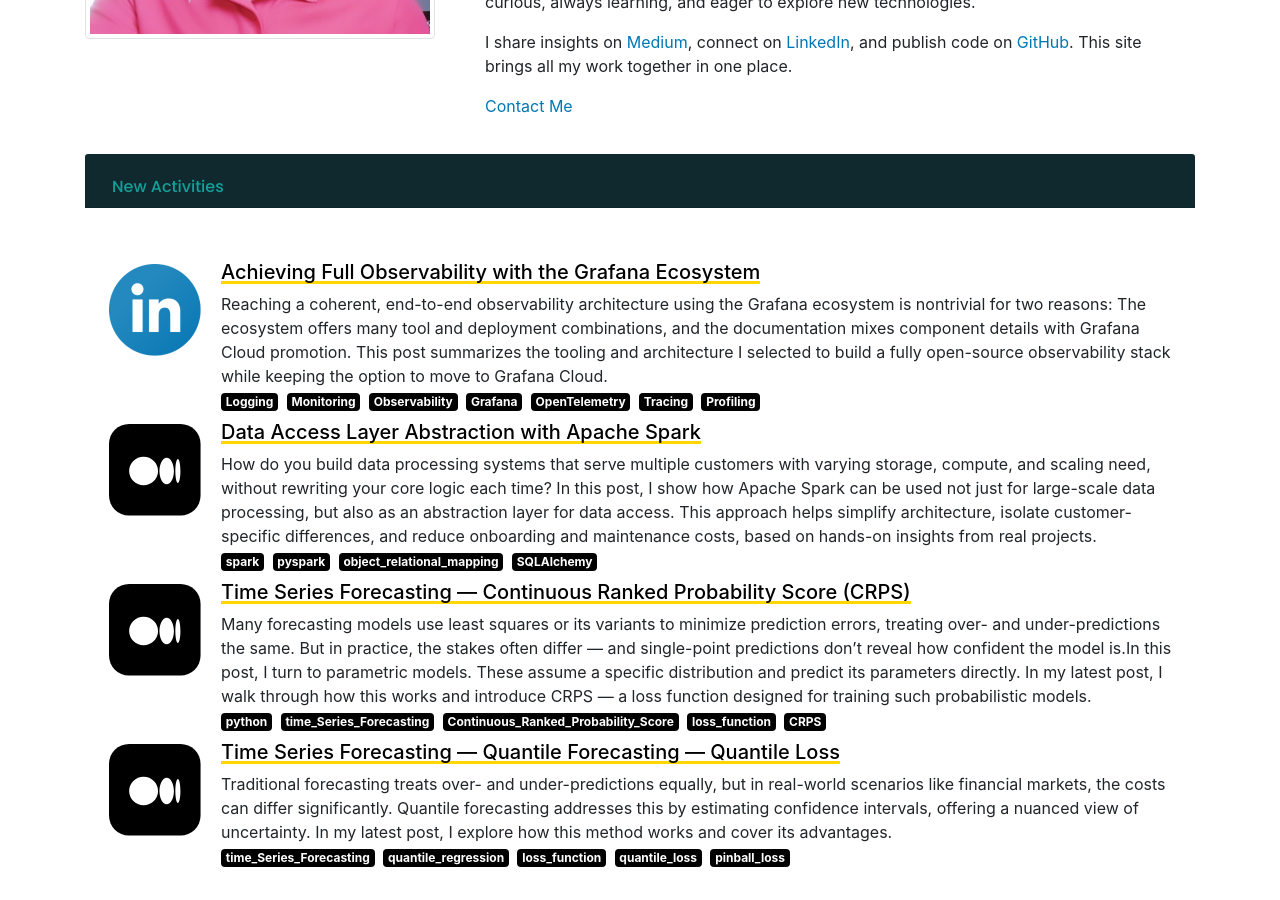
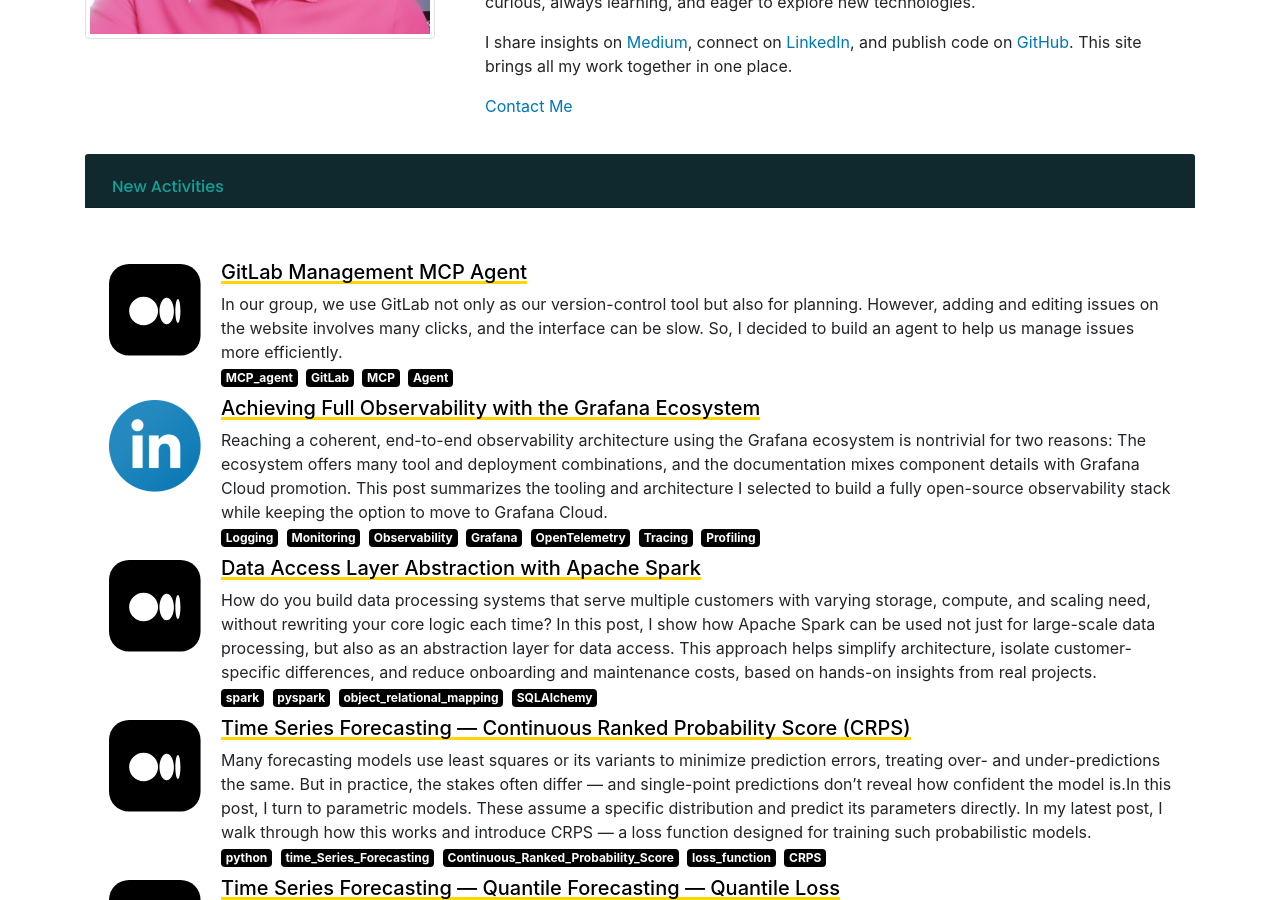
Before and after one commit to mohsenim/mohsenim.github.io, a Jekyll site: the page built from index.md, in a window 1280 px wide and 900 px high, scrolled down 408 px. Built offline with Jekyll 4.4.1, drawn with Linux system fonts in a browser that asks for light colours; nearby versions of some CDN libraries; comment, search, counter and statistics services are not loaded; our own code applies the rules of GitHub Pages for plain Markdown files.

Commit message:
post: new post on Medium, Gitlab Management MCP Agent

```diff
--- a/_data/activities.yml
+++ b/_data/activities.yml
@@ -1,3 +1,16 @@
+- name: GitLab Management MCP Agent
+  id: activity1
+  description: >
+    In our group, we use GitLab not only as our version-control tool but also for planning. However, adding and editing issues on the website involves many clicks, and the interface can be slow. So, I decided to build an agent to help us manage issues more efficiently.
+  date: true
+  link: /2026/01/31/gitlab-management-agent.html
+  image:  assets/img/icons/medium.svg
+  tech:
+    - MCP_agent
+    - GitLab
+    - MCP
+    - Agent
+
 - name: Achieving Full Observability with the Grafana Ecosystem
   id: acivity1
   description: >
--- /dev/null
+++ b/_posts/2026-01-31-gitlab-management-agent.md
@@ -0,0 +1,22 @@
+---
+layout: post
+author: "Mahdi Mohseni"
+title: "GitLab Management MCP Agent"
+date: 2026-01-31
+tags: ["MCP_agent",
+"Gitlab",
+"MCP",
+"Agent",
+]
+description: "In our group, we use GitLab not only as our version-control tool but also for planning. However, adding and editing issues on the website involves many clicks, and the interface can be slow. So, I decided to build an agent to help us manage issues more efficiently.
+"
+draft: false
+---
+
+
+In our group, we use GitLab not only as our version-control tool but also for planning. However, adding and editing issues on the website involves many clicks, and the interface can be slow. So, I decided to build an agent to help us manage issues more efficiently.
+
+This project provides a GitLab management agent that functions as an MCP (Model Context Protocol) server. It allows AI assistants to interact with GitLab repositories to create and update issues, tag them with labels, and assign them to project members. You can add this agent to Cursor to access it locally, or deploy it to an accessible server to give your favorite LLM (like ChatGPT) or any MCP compatible environment access to it.
+
+
+[Read more ...](https://medium.com/@mohsenim/gitlab-management-mcp-agent-ec8b5fbc9044)
```
